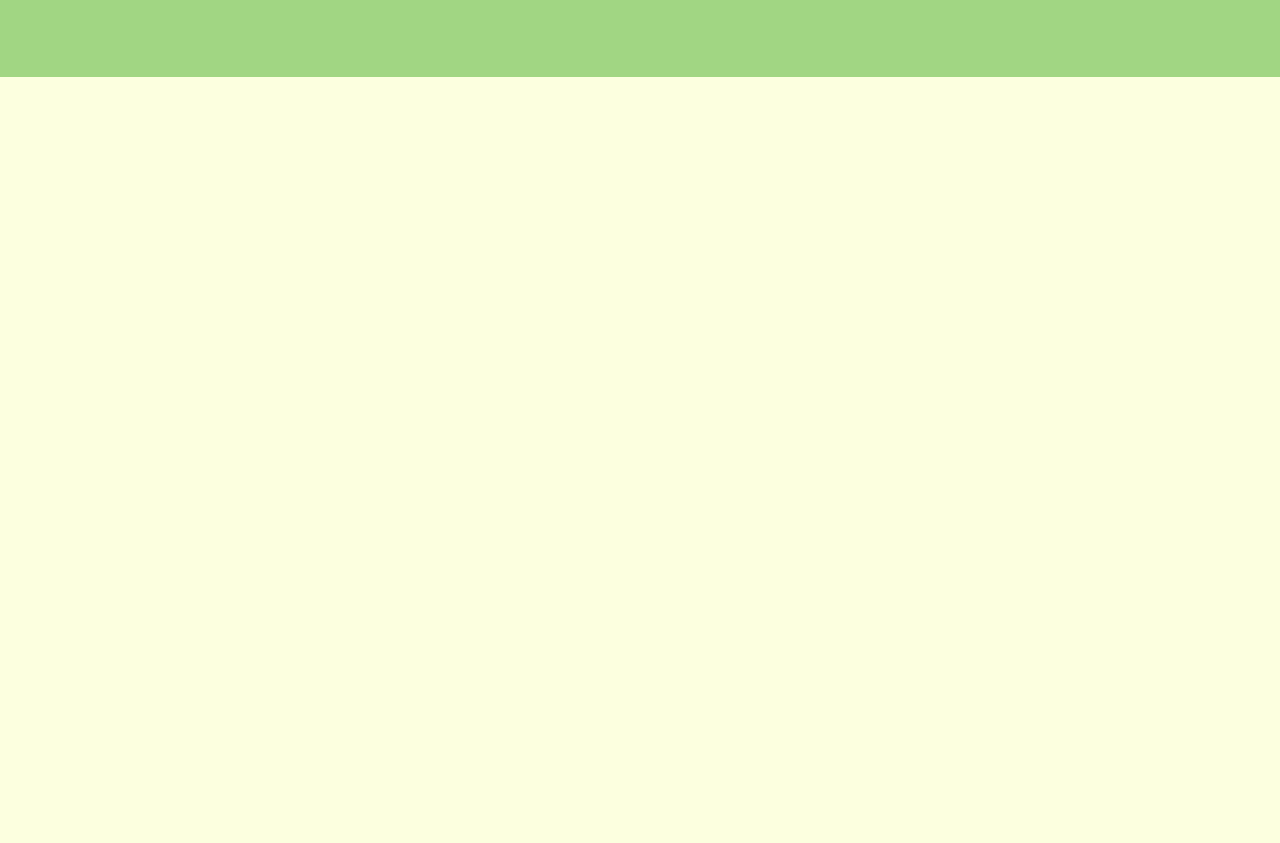
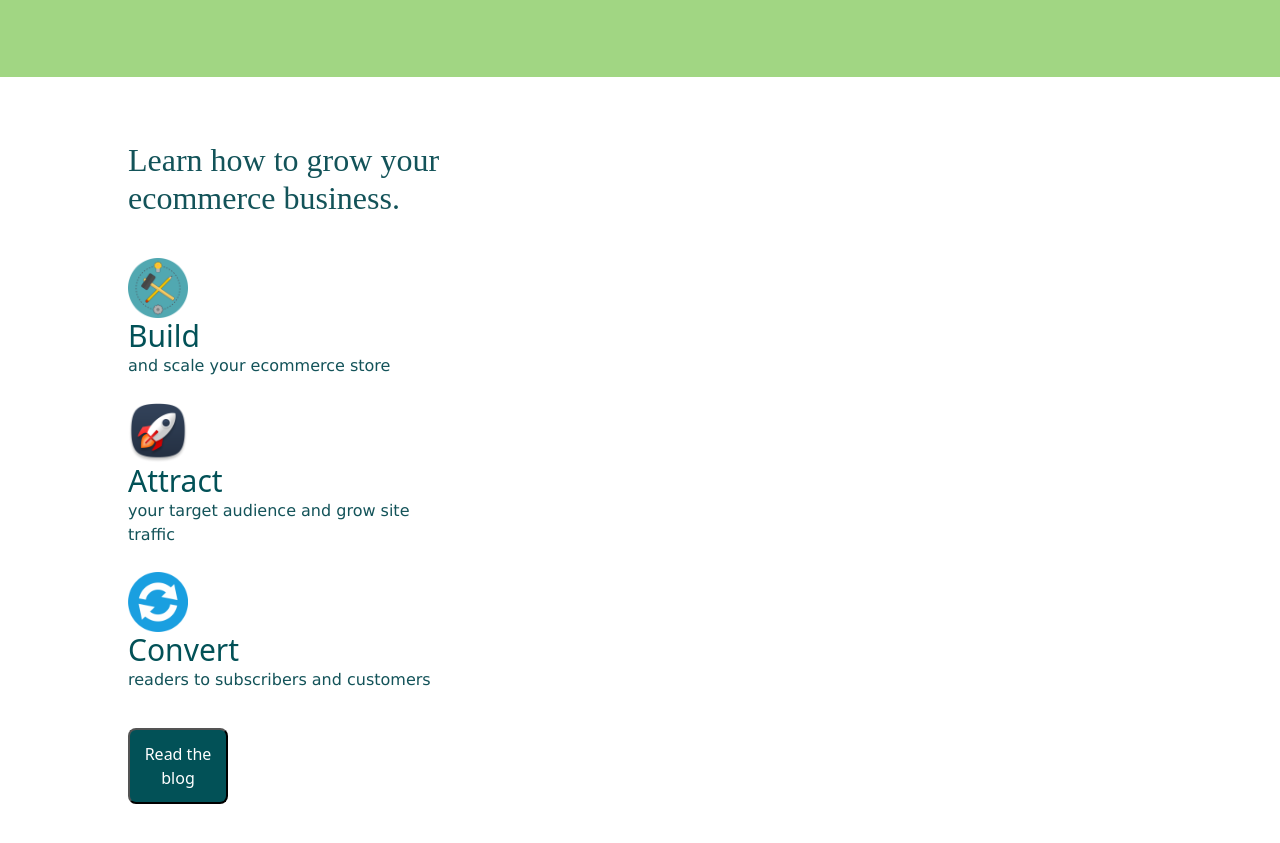
Before and after one commit to olvera93/santander-front, a website: page index.html in a window 1280 px wide. Shown: the part 2819-3662 px from the top of the page. Before the commit the page ends 2896 px from the top, so only its background shows below. Drawn offline with nearby package versions, Linux system fonts and the light colour scheme.

Commit message:
[ADD] _global

```diff
--- a/index.html
+++ b/index.html
@@ -260,8 +260,44 @@
     </article>
   </section>
 
-  <section class="blog">
-
+  <section class="container blog">
+    <div class="row">
+      <div class="col">
+        <h2 class="title">Learn how to grow your ecommerce business.</h2>
+        <article class="process-list">
+          <div class="process">
+            <div class="process-icon">
+              <img src="./icons/build.png" alt="Build icon" />
+            </div>
+            <div class="process-description">
+              <h3>Build</h3>
+              <p>and scale your ecommerce store</p>
+            </div>
+          </div>
+          <div class="process">
+            <div class="process-icon">
+              <img src="./icons/attract.png" alt="Attract icon" />
+            </div>
+            <div class="process-description">
+              <h3>Attract</h3>
+              <p>your target audience and grow site traffic</p>
+            </div>
+          </div>
+          <div class="process">
+            <div class="process-icon">
+              <img src="./icons/convert.png" alt="Convert icon" />
+            </div>
+            <div class="process-description">
+              <h3>Convert</h3>
+              <p>readers to subscribers and customers</p>
+            </div>
+          </div>
+        </article>
+        <button>Read the blog</button>
+      </div>
+      <div class="col"></div>
+      <div class="col"></div>
+    </div>
   </section>
 
   <!-- Aqui va todo el contenido del proyecto -->
--- /dev/null
+++ b/scss/_global.scss
@@ -0,0 +1,15 @@
+
+// Colores
+$dark-green-title: #025157;
+$dark-green-text: #135359;
+$white: #ffffff;
+
+/**
+* Fuentes
+*/
+$font-title: "Alegreya", serif;
+
+%base-title {
+    font-family: $font-title;
+    color: $dark-green-text;
+}
--- a/scss/main.scss
+++ b/scss/main.scss
@@ -1,3 +1,55 @@
+@use 'global' as *;
+
+/** main.scss */
 .blog {
-    background: #000;
+    background-color: #ffffff;
+    max-width: unset;
+    padding: 5% 10%;
+
+    .title {
+        @extend %base-title;
+    }
+
+    .process-list {
+        margin-top: 40px;
+        margin-bottom: 36px;
+
+        .process {
+            margin-bottom: 25px;
+
+            & > div {
+                & > h3 {
+                    color: $dark-green-title;
+                    margin-bottom: 0;
+                    font-size: 30px;
+                    font-weight: 500;
+                }
+                & > p {
+                    color: $dark-green-text;
+                    margin: 0;
+                    font-size: 16px;
+                    font-weight: 400;
+                }
+            }
+
+            .process-icon {
+                width: 60px;
+                height: 60px;
+                margin-right: 10px;
+                text-align: center;
+
+                img {
+                    height: 100%;
+                }
+            }
+        }
+    }
+
+    button {
+        height: auto;
+        border-radius: 8px;
+        padding: 12px;
+        width: 100px;
+        margin-bottom: 15px;
+    }
 }
```
Also changed, not shown: icons/attract.png (added), icons/build.png (added), icons/build.webp (added), icons/convert.png (added), icons/rocket.png (added), output.css, 1 other file.
